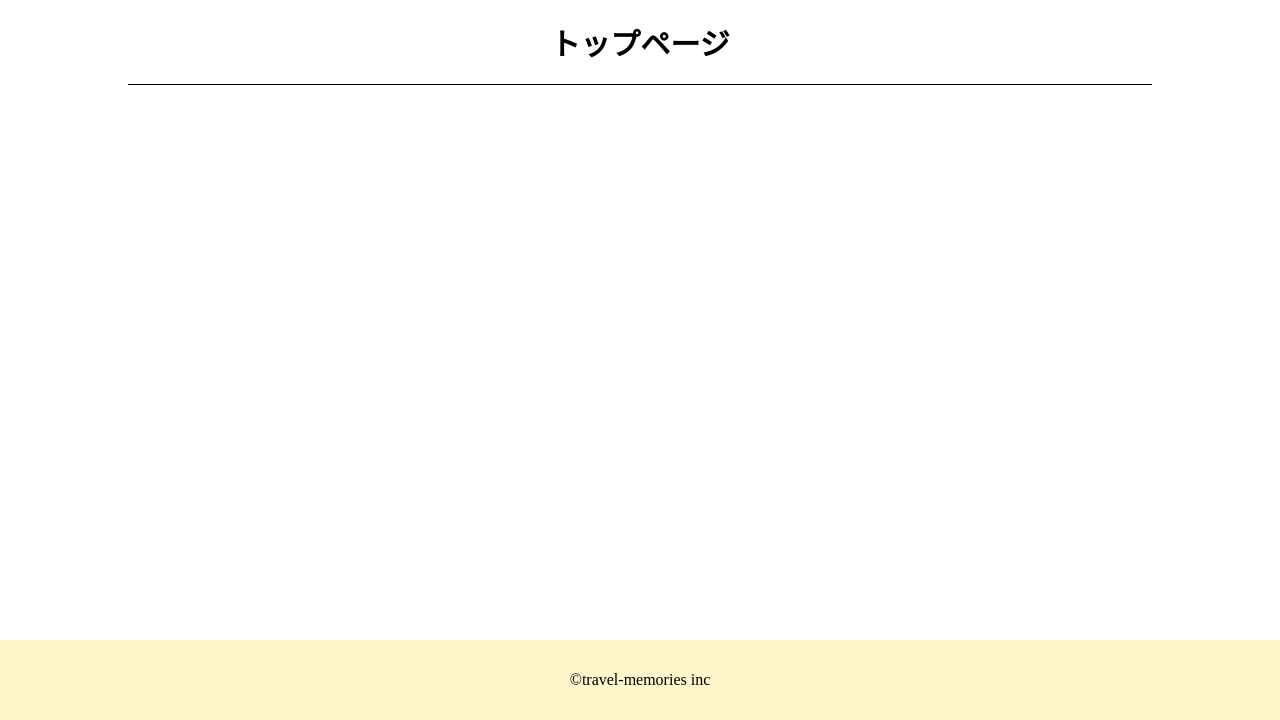
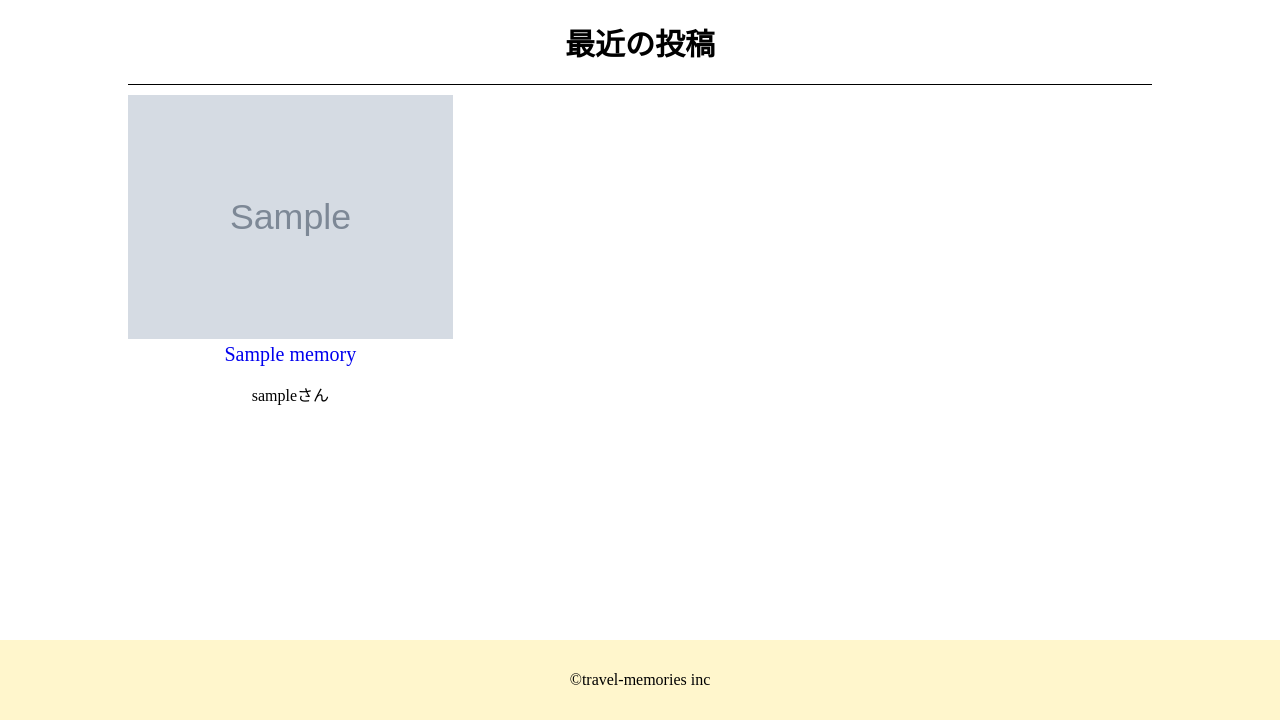
Before and after one commit to maeda-300/travel, a Django app: page / in a window 1280 px wide. Shown: the part 80-800 px from the top of the page. Run offline with Django 3.2, Linux system fonts and the light colour scheme; tables that the repository leaves empty hold one stand-in row (values such as "Sample post"); grey boxes marked "Sample" are stand-in pictures.

Commit message:
トップページ

```diff
--- a/src/travel/urls.py
+++ b/src/travel/urls.py
@@ -15,8 +15,10 @@ Including another URLconf
 """
 from django.contrib import admin
 from django.urls import path, include
+from django.conf import settings
+from django.conf.urls.static import static
 
 urlpatterns = [
     path('admin/', admin.site.urls),
     path('', include('travel_app.urls')),
-]
+] + static(settings.MEDIA_URL, document_root=settings.MEDIA_ROOT)
--- a/src/travel_app/static/css/style.css
+++ b/src/travel_app/static/css/style.css
@@ -1,3 +1,7 @@
+a{
+    text-decoration: none;
+}
+
 /* ヘッダー、フッター */
 body{
     margin: 0;
@@ -57,7 +61,7 @@ header{
 .content-inner{
     width: 1024px;
     /* ビューポート高さ100% - header高さ - footer高さ */
-    height: calc(100vh - 80px - 80px);
+    min-height: calc(100vh - 80px - 80px);
     margin: 0 auto;
 }
 
@@ -164,6 +168,32 @@ footer{
     cursor: pointer;
 }
 
+/* トップ */
+
+.memories{
+    display:flex;
+    justify-content: space-between;
+    flex-wrap: wrap;
+    margin-top: 10px;
+}
+
+.memory{
+    width: calc((100% - 50px) / 3);
+}
+
+.memory-image{
+    max-width: 100%;
+}
+
+.memory-title{
+    text-align: center;
+    font-size: 20px;
+}
+
+.added-by{
+    text-align: center;
+}
+
 /* レスポンシブ対応用 */
 @media (max-width: 1024px){
     .header-inner{
--- a/src/travel_app/templates/top.html
+++ b/src/travel_app/templates/top.html
@@ -6,6 +6,16 @@
 {% endblock %}
 
 {% block content %}
-<div class="title"><h1>トップページ</h1></div>
-
+<div class="title"><h1>最近の投稿</h1></div>
+<div class="memories">
+{% for memory in object_list %}
+    <div class="memory">
+        <a href="#"><img class="memory-image" src="{{ memory.image.url }}"></a>
+        <div class="memory-title">
+            <a href="#">{{ memory.title }}</a>
+        </div>
+        <div class="added-by"><p>{{ memory.user.username }}さん</p></div>
+    </div>
+{% endfor %}
+</div>
 {% endblock %}
--- a/src/travel_app/views.py
+++ b/src/travel_app/views.py
@@ -1,5 +1,5 @@
 from django.contrib.auth.mixins import UserPassesTestMixin
-from django.views.generic import TemplateView, DetailView, UpdateView, DeleteView, CreateView
+from django.views.generic import ListView, TemplateView, DetailView, UpdateView, DeleteView, CreateView
 from .forms import SignupForm, LoginForm, UserUpdateForm, MemoryCreateForm
 from django.contrib.auth import authenticate, login
 from django.shortcuts import render, redirect
@@ -16,8 +16,15 @@ class OnlyYouMixin(UserPassesTestMixin):
         user = self.request.user
         return user.pk == self.kwargs['pk'] or user.is_superuser
 
-class Top(TemplateView):
+class Top(ListView):
     template_name = 'top.html'
+    model = Memory
+
+    def get_queryset(self):
+        object_list = Memory.objects.select_related().order_by('id')[:5]
+        return object_list
+
+
 
 class Signup(TemplateView):
     def get(self, request):
```
